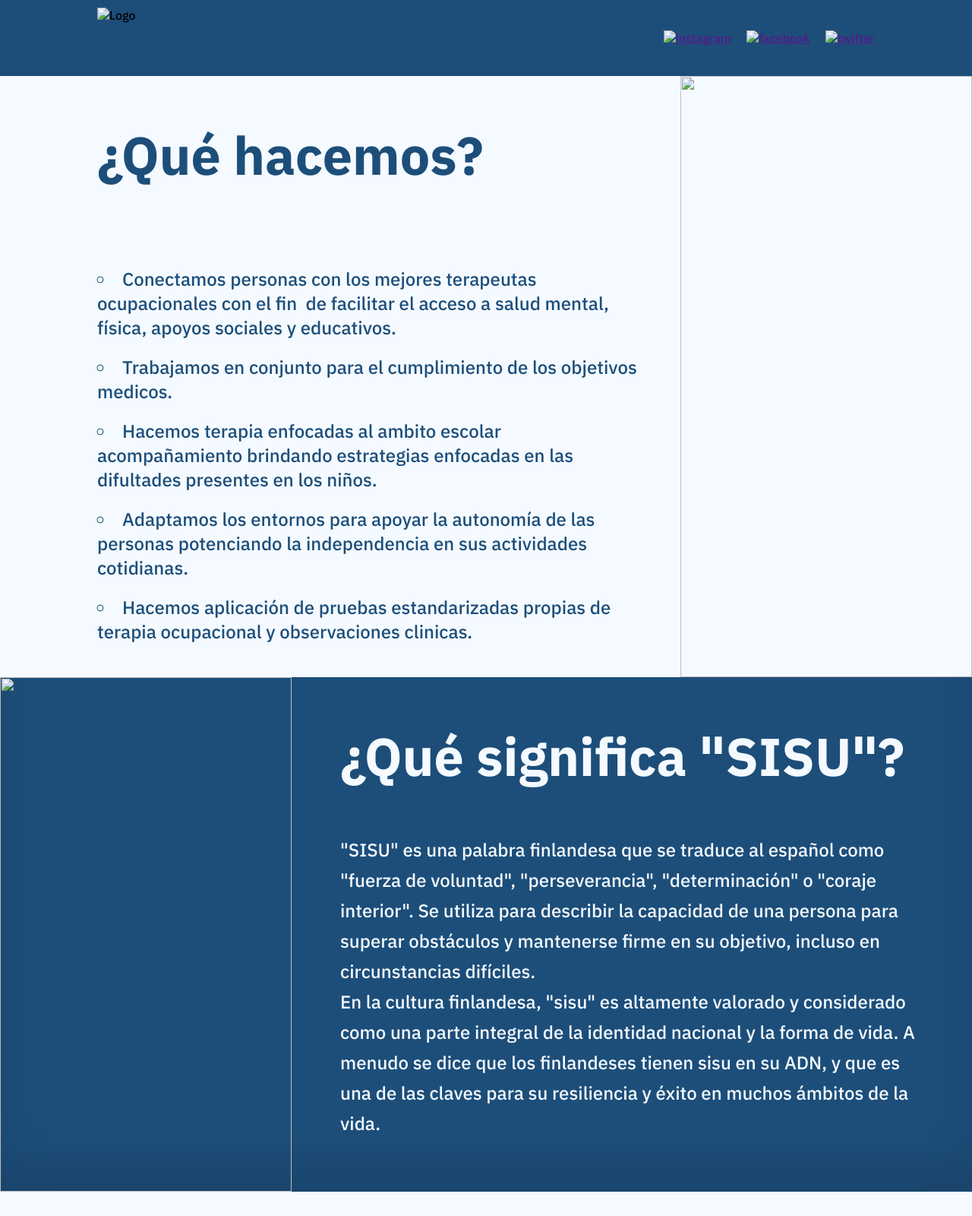
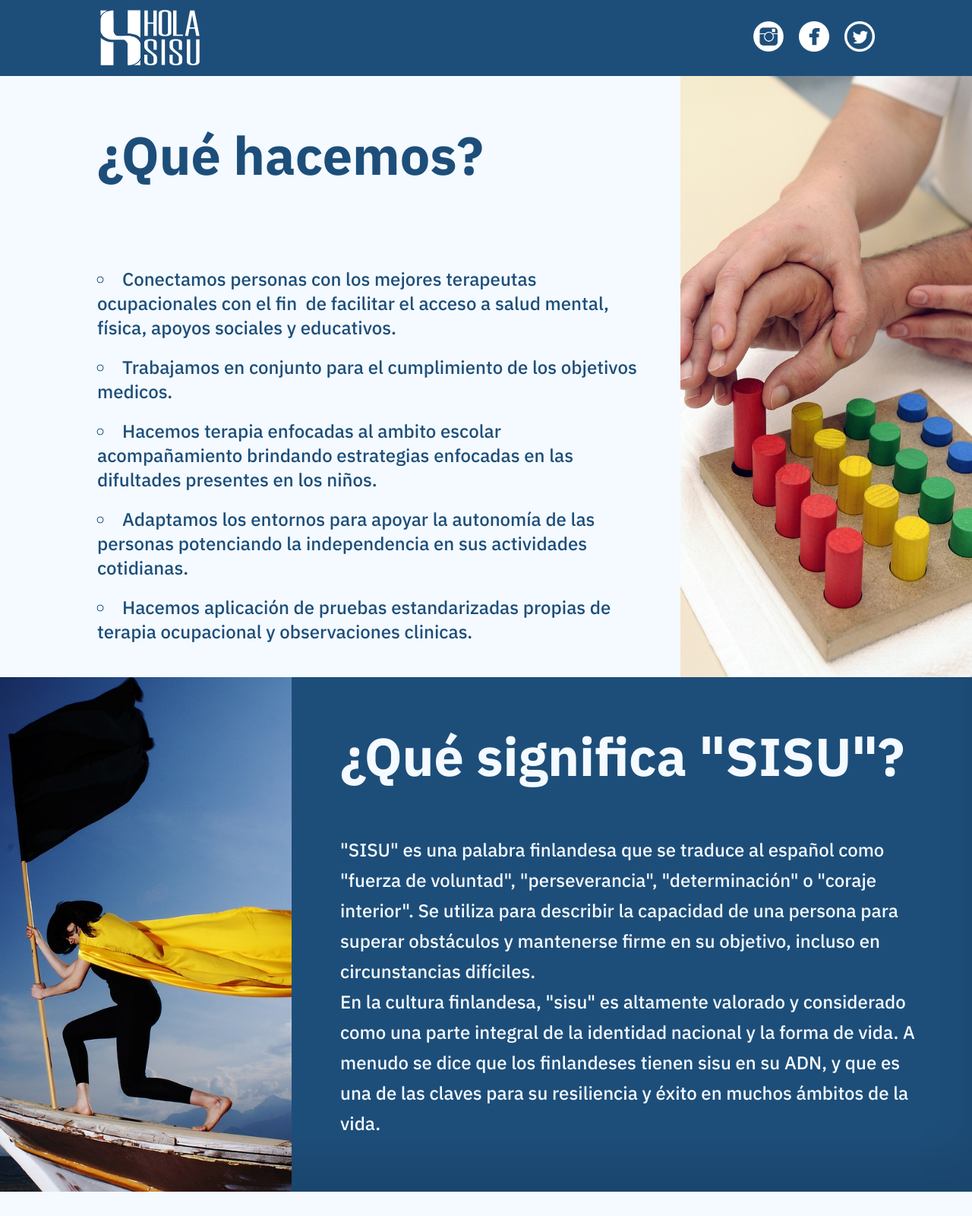
Before and after one commit to keryum/Hola-Sisu, a plain HTML site: page index.html in a window 1280 px wide. Shown: the top 1600 px of the page at 76% size. Drawn offline with nearby package versions, Linux system fonts and the light colour scheme; files that its build step writes are made by us from their sources; the site is published under a folder, as on GitHub Pages, so addresses that start at the root find nothing.

Commit message:
Prueba 2 imagenes index.html

```diff
--- a/index.html
+++ b/index.html
@@ -15,19 +15,19 @@
         <div class="navbar-container">
             <div class="left-navbar">
                 <figure class="logo-container">
-                    <img src="../logo/HolaSisuPrueba.svg" alt="Logo" class="logo">
+                    <img src="logo/HolaSisuPrueba.svg" alt="Logo" class="logo">
                 </figure>
             </div>
             <div class="right-navbar">
                 <div class="redes-sociales">
                     <a href="">
-                        <img src="../iconos/pngwing.com (5).png" alt="instagram">
+                        <img src="iconos/pngwing.com (5).png" alt="instagram">
                     </a>
                     <a href="">
-                        <img src="../iconos/pngfind.com-north-arrow-architecture-png-2299547.png" alt="facebook">
+                        <img src="iconos/pngfind.com-north-arrow-architecture-png-2299547.png" alt="facebook">
                     </a>
                     <a href="">
-                        <img src="../iconos/pngwing.com (4).png" alt="twitter">
+                        <img src="iconos/pngwing.com (4).png" alt="twitter">
                     </a>
                 </div>
             </div>
@@ -56,12 +56,12 @@
                 </ul>
             </div>
             <figure class="img-section-1">
-                <img src="/imagenes/physiotherapy-g85ce64e15_1280.jpg" alt="">
+                <img src="imagenes/physiotherapy-g85ce64e15_1280.jpg" alt="">
             </figure>
         </section>
         <section class="section-3">
             <figure>
-                <img src="/imagenes/yellow-g5bd142501_1280.jpg" alt="">
+                <img src="imagenes/yellow-g5bd142501_1280.jpg" alt="">
             </figure>
             <div class="section-3-text">
                 <h2>¿Qué significa "SISU"?</h2>
@@ -87,7 +87,7 @@
                 <div class="card-1">
                     <h3>Terapia ocupacional en niños</h3>
                     <figure class="container-img-card-1">
-                        <img src="/imagenes/pexels-alexander-grey-1148998.jpg" alt="">
+                        <img src="imagenes/pexels-alexander-grey-1148998.jpg" alt="">
                         <div class="texto-encima">
                             Apoyamos procesos educativos enfocado en las habilidades cognitivas, sensoriales, motoras y sociales.
                         Utilizamos el juego como medio terapeutico para motivar a los niños en su cumplimiento de objetivos terapeuticos.</div>
@@ -96,7 +96,7 @@
                 <div class="card-2">
                     <h3>Terapia ocupacional en adultos</h3>
                     <figure class="container-img-card-2">
-                        <img src="/imagenes/pexels-mikhail-nilov-8120326.jpg" alt="">
+                        <img src="imagenes/pexels-mikhail-nilov-8120326.jpg" alt="">
                         <div class="texto-encima">Apoyamos procesos de rehabilitación física asociado a enfermedades o accidentes.
                         Se trabaja la funcionalidad y la independencia de la persona para realizar todas sus actividades de ocio, tiempo libre, laborales, adaptaciones a los entornos físicos y sociales.</div>
                     </figure>
@@ -104,7 +104,7 @@
                 <div class="card-3">
                     <h3>Terapia ocupacional en personas mayores</h3>
                     <figure class="container-img-card-3">
-                        <img src="/imagenes/pexels-matthias-zomer-339620.jpg" alt="">
+                        <img src="imagenes/pexels-matthias-zomer-339620.jpg" alt="">
                         <div class="texto-encima">Hacemos terapias cognitivas para mejorar la independencia en sus actividades diarias.
                         Trabajamos actividades significativas con base en los intereses de la persona, para mantener habilidades evitando el deterioro mental y fisico.</div>
                     </figure>
@@ -112,7 +112,7 @@
                 <div class="card-4">
                     <h3>Acompañamiento</h3>
                     <figure class="container-img-card-4">
-                        <img src="/imagenes/pexels-cdc-3992949.jpg" alt="">
+                        <img src="imagenes/pexels-cdc-3992949.jpg" alt="">
                         <div class="texto-encima">A jardines, instituciones educativas y fundaciones para procesos de evaluación terapeutica,
                         Minimazamos y o adaptamos las barreras en los entornos fisicos, psicologicos y sociales.</div>
                     </figure>
```
